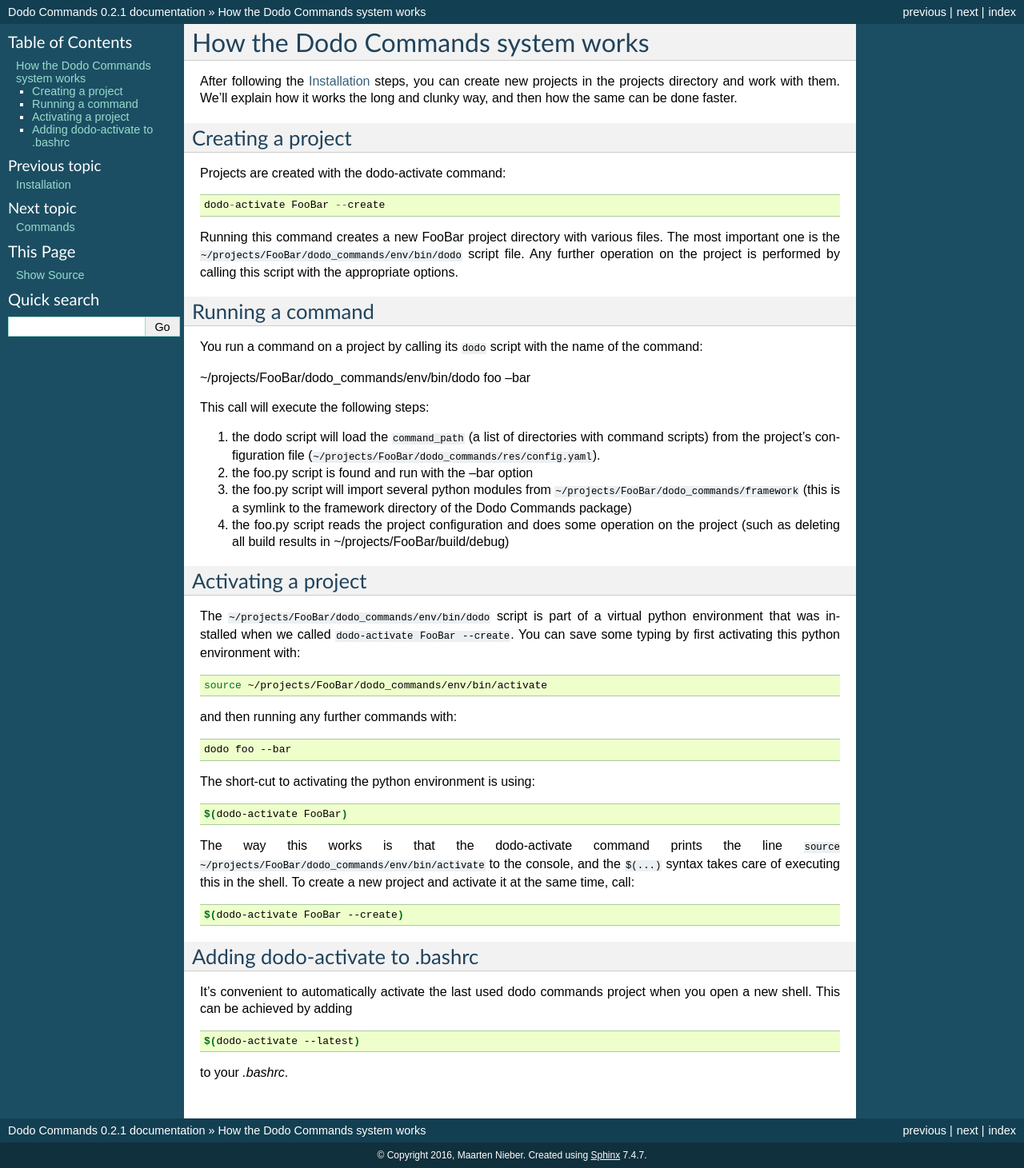
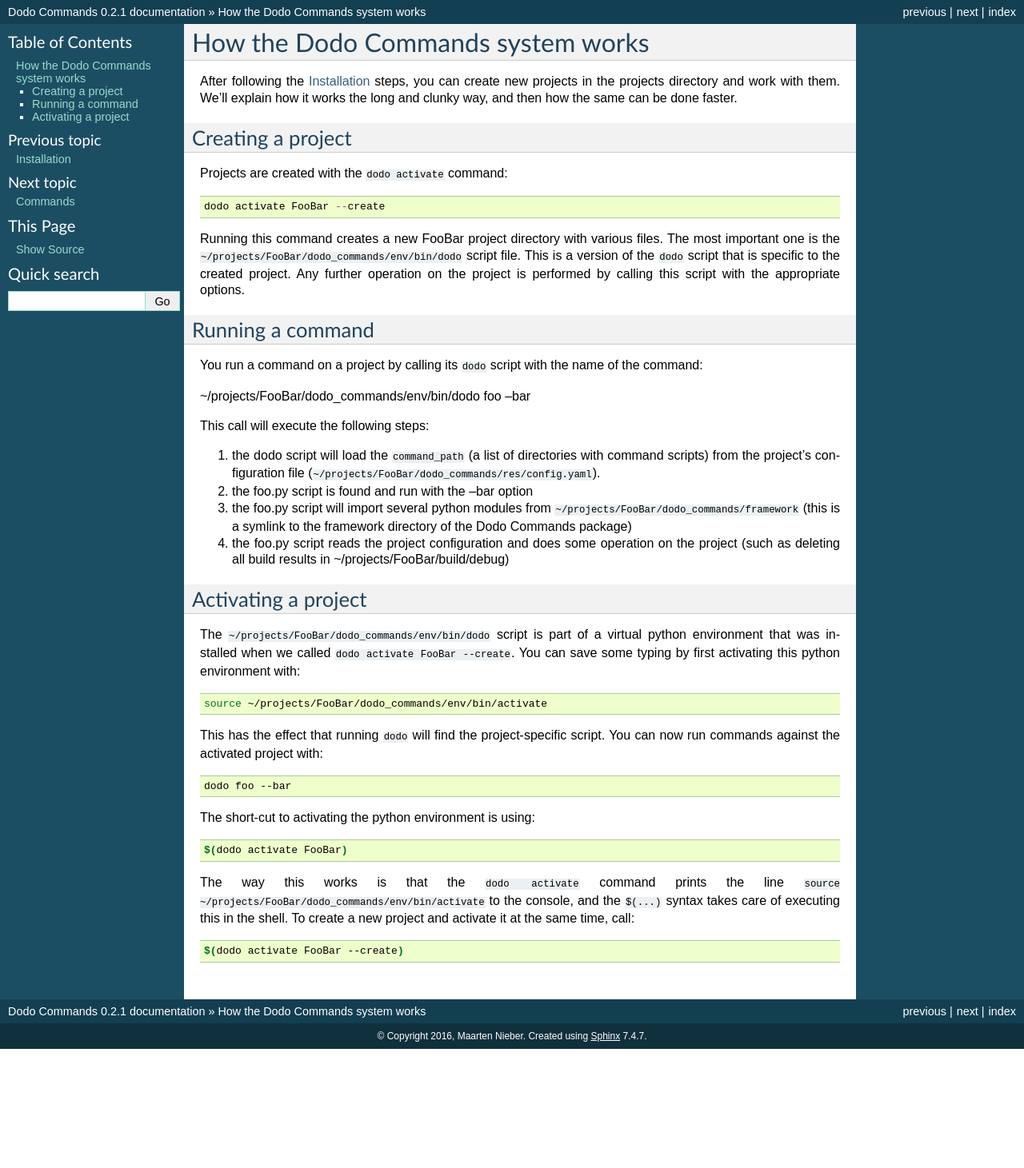
Before and after one commit to mnieber/dodo-commands, a Sphinx documentation site: the page built from doc/how-it-works.rst, in a window 1280 px wide. Shown: the whole page at 80% size. Built offline with Sphinx 7.4.7, drawn with Linux system fonts in a browser that asks for light colours; after the commit the page ends 1312 px from its top, so only the background shows below that.

Commit message:
Update references to old-style dodo-foo commands

```diff
--- a/doc/configuration.rst
+++ b/doc/configuration.rst
@@ -2,7 +2,7 @@
 Configuration files
 *******************
 
-Once you have activated a project such as FooBar with :code:`$(dodo-activate FooBar)`, you will continue to work with that project's configuration file and set of command scripts.
+Once you have activated a project such as FooBar with :code:`$(dodo activate FooBar)`, you will continue to work with that project's configuration file and set of command scripts.
 
 Configuration files
 ===================
--- a/doc/how-it-works.rst
+++ b/doc/how-it-works.rst
@@ -9,11 +9,11 @@
 Creating a project
 ==================
 
-Projects are created with the dodo-activate command::
+Projects are created with the ``dodo activate`` command::
 
-    dodo-activate FooBar --create
+    dodo activate FooBar --create
 
-Running this command creates a new FooBar project directory with various files. The most important one is the :code:`~/projects/FooBar/dodo_commands/env/bin/dodo` script file. Any further operation on the project is performed by calling this script with the appropriate options.
+Running this command creates a new FooBar project directory with various files. The most important one is the :code:`~/projects/FooBar/dodo_commands/env/bin/dodo` script file. This is a version of the ``dodo`` script that is specific to the created project. Any further operation on the project is performed by calling this script with the appropriate options.
 
 Running a command
 =================
@@ -35,13 +35,13 @@
 Activating a project
 ====================
 
-The :code:`~/projects/FooBar/dodo_commands/env/bin/dodo` script is part of a virtual python environment that was installed when we called :code:`dodo-activate FooBar --create`. You can save some typing by first activating this python environment with:
+The :code:`~/projects/FooBar/dodo_commands/env/bin/dodo` script is part of a virtual python environment that was installed when we called :code:`dodo activate FooBar --create`. You can save some typing by first activating this python environment with:
 
 .. code-block:: bash
 
     source ~/projects/FooBar/dodo_commands/env/bin/activate
 
-and then running any further commands with:
+This has the effect that running ``dodo`` will find the project-specific script. You can now run commands against the activated project with:
 
 .. code-block:: bash
 
@@ -51,22 +51,10 @@
 
 .. code-block:: bash
 
-    $(dodo-activate FooBar)
+    $(dodo activate FooBar)
 
-The way this works is that the dodo-activate command prints the line :code:`source ~/projects/FooBar/dodo_commands/env/bin/activate` to the console, and the :code:`$(...)` syntax takes care of executing this in the shell. To create a new project and activate it at the same time, call:
+The way this works is that the ``dodo activate`` command prints the line :code:`source ~/projects/FooBar/dodo_commands/env/bin/activate` to the console, and the :code:`$(...)` syntax takes care of executing this in the shell. To create a new project and activate it at the same time, call:
 
 .. code-block:: bash
 
-    $(dodo-activate FooBar --create)
-
-Adding dodo-activate to .bashrc
-===============================
-
-It's convenient to automatically activate the last used dodo commands project
-when you open a new shell. This can be achieved by adding
-
-.. code-block:: bash
-
-    $(dodo-activate --latest)
-
-to your `.bashrc`.
+    $(dodo activate FooBar --create)
--- a/doc/sharing-projects.rst
+++ b/doc/sharing-projects.rst
@@ -26,7 +26,7 @@
 commit this to your git repository.
 
 - your colleague starts out by creating an empty Dodo Commands project using
-:code:`dodo-activate FooBar --create`.
+:code:`dodo activate FooBar --create`.
 
 Your colleague then calls the :code:`bootstrap` command to clone the project repository
 and (at the same time) initialize their Dodo Commands configuration with the
```
Also changed, not shown: README.md (+2 -2 lines), doc/commands.rst (+4 -4 lines), doc/installation.rst (+8 -10 lines), 2 other files.
